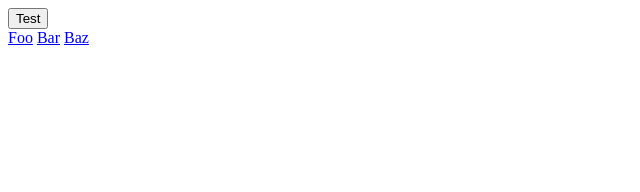
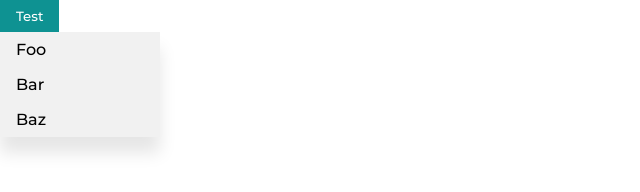
Before and after one commit to TeodosioSiege/components, a plain HTML site: page 00.hov_dropdown_001/index.html in a window 1280 px wide. Shown: the whole page, without its empty margins (0-640 px from the left). Drawn offline with Linux system fonts and the light colour scheme.

Commit message:
hov dropdown

```diff
--- a/00.hov_dropdown_001/index.html
+++ b/00.hov_dropdown_001/index.html
@@ -3,6 +3,7 @@
   <head>
     <meta charset="UTF-8" />
     <meta name="viewport" content="width=device-width, initial-scale=1.0" />
+    <link rel="stylesheet" href="sass/main.css" />
     <title>Hover Dropdown</title>
   </head>
   <body>
--- /dev/null
+++ b/00.hov_dropdown_001/sass/main.scss
@@ -0,0 +1,33 @@
+@import "../../reset";
+@import "../../typography";
+
+.hover {
+  //border: 1px solid black;
+  position: relative;
+  display: inline-block;
+  &-button {
+    border: none;
+    padding: 0.5rem 1rem;
+    background: rgb(14, 146, 146);
+    color: white;
+  }
+  &-links {
+    position: absolute;
+    width: 10rem;
+    box-shadow: 0 1rem 1rem 0 rgba(0, 0, 0, 0.1);
+    display: none;
+    a {
+      text-decoration: none;
+      color: black;
+      display: block;
+      padding: 0.5rem 1rem;
+      background: #f1f1f1;
+      &:hover {
+        background: #d4d4d4;
+      }
+    }
+  }
+  &:hover &-links {
+    display: block;
+  }
+}
```
Also changed, not shown: 00.hov_dropdown_001/sass/main.css (added), 1 other file.
